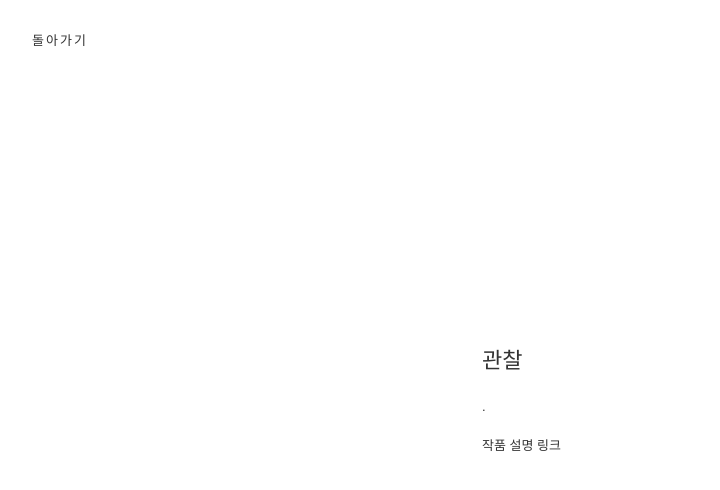
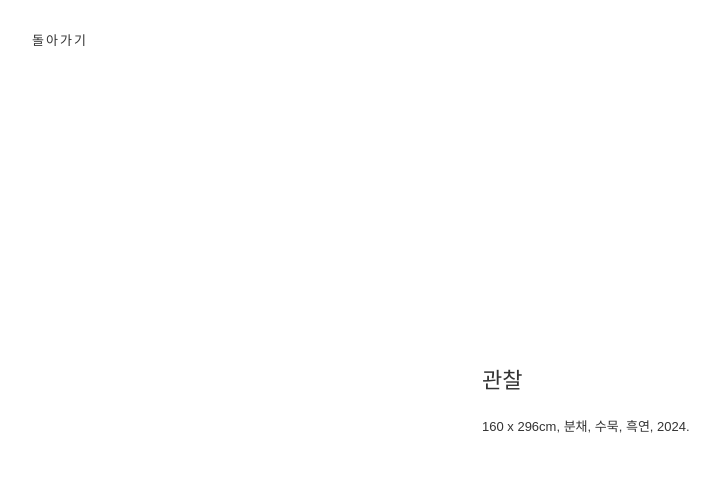
Before and after one commit to oneqvery-sudo/one, a plain HTML site: page black-screen/artworks/artwork1.html in a window 1280 px wide. Shown: the whole page, without its empty margins (8-728 px from the left). Drawn offline with Linux system fonts and the light colour scheme.

Commit message:
Add files via upload

```diff
--- a/black-screen/artworks/artwork1.html
+++ b/black-screen/artworks/artwork1.html
@@ -19,10 +19,8 @@
 
         <div class="detail-info">
             <h1>관찰</h1>
-            <p>.</p>
-            <p>
-                작품 설명 링크
-            </p>
+            <p>160 x 296cm, 분채, 수묵, 흑연, 2024.</p>
+
         </div>
     </main>
 
```
Also changed, not shown: black-screen/artworks/artwork2.html (+2 -4 lines), black-screen/artworks/artwork3.html (+2 -4 lines), black-screen/artworks/artwork4.html (+2 -4 lines).
